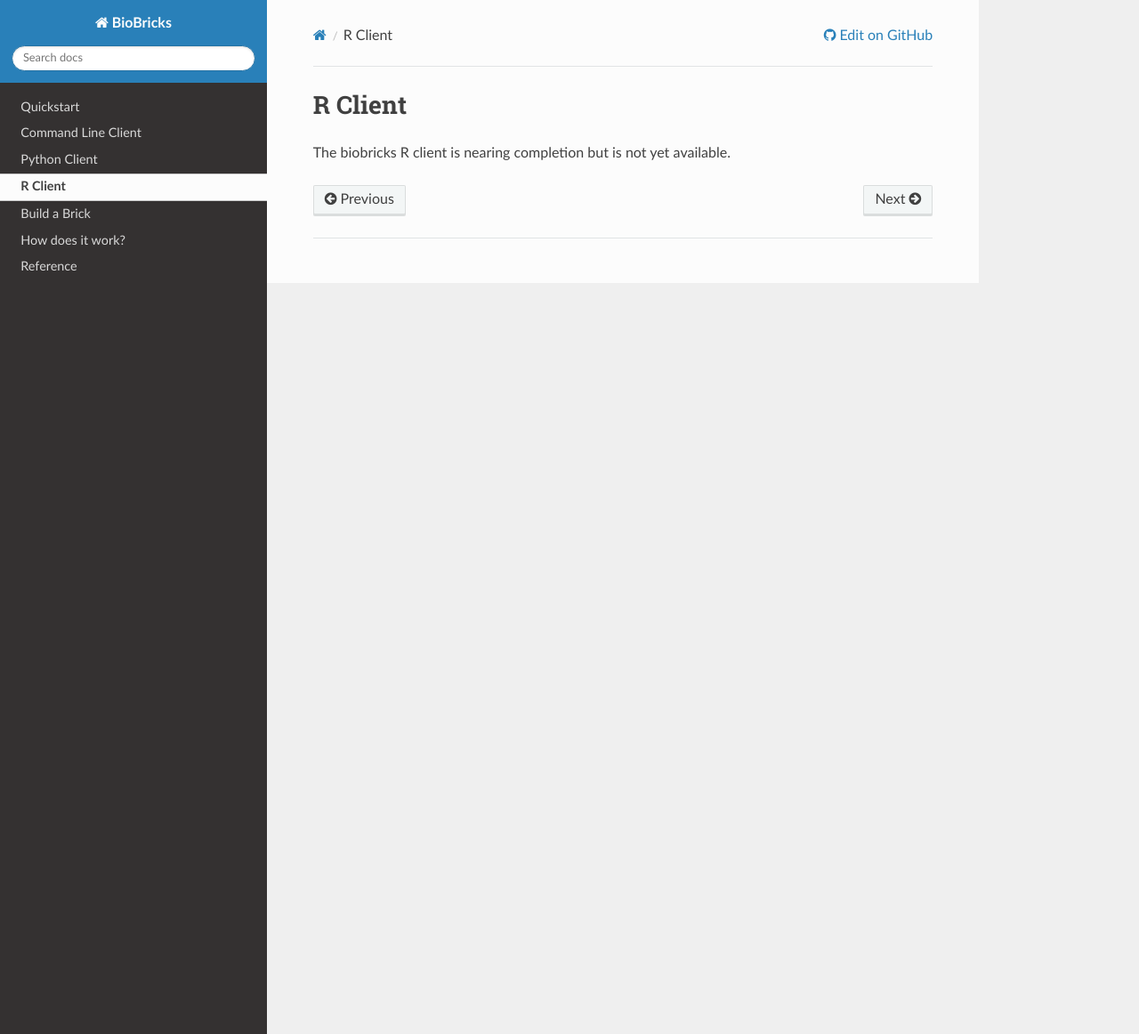
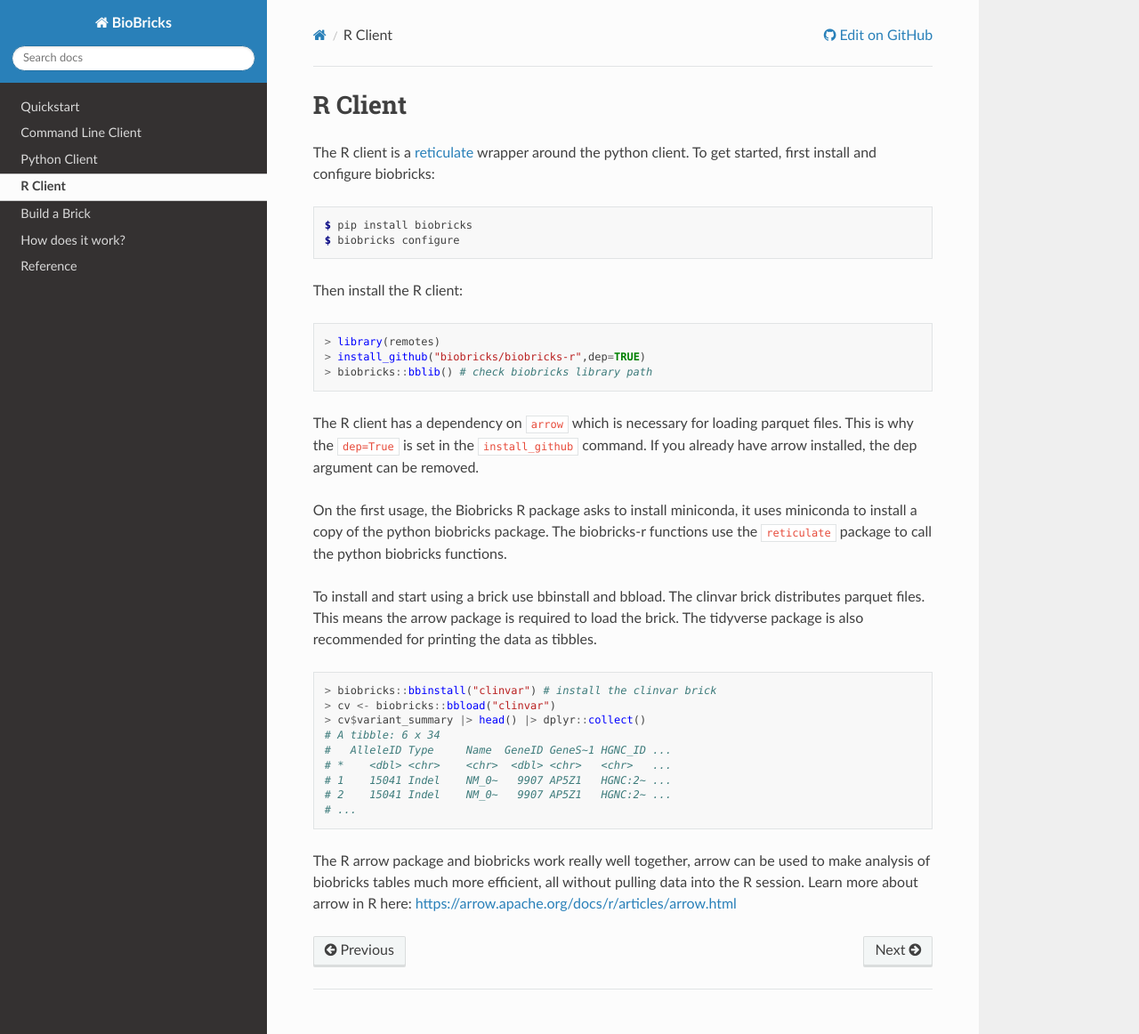
Before and after one commit to biobricks-ai/biobricks.ai, a Sphinx documentation site: the page built from docs/source/3_rclient.rst, in a window 1280 px wide and 1162 px high. Shown: the whole window at 89% size. Built offline with Sphinx 7.4.7 and the Read the Docs theme 2.0.0, drawn with Linux system fonts in a browser that asks for light colours; the version number could not be read and is left out.

Commit message:
added R client

```diff
--- a/docs/source/3_rclient.rst
+++ b/docs/source/3_rclient.rst
@@ -2,38 +2,38 @@
 R Client
 ==============
 
-The biobricks R client is nearing completion but is not yet available.
+The R client is a `reticulate <https://rstudio.github.io/reticulate/>`_ wrapper around the python client. To get started, first install and configure biobricks:
 
-.. Biobricks can be used in R after installation with `pip install biobricks`.
-.. The R client is designed to work along with the biobricks command line tool.
+.. code-block:: console
 
-.. Installation
-.. ===============
-.. The R client can be installed from `github.com/biobricks-ai/biobricks-r <https://github.com/biobricks-ai/biobricks-r>`_ with:
+  $ pip install biobricks
+  $ biobricks configure
 
-.. .. code-block:: R
+Then install the R client:
 
-..     > remotes::install_github("biobricks/biobricks-r")
+.. code-block:: R
 
-.. Install Bricks in R
-.. ====================
-.. Install bricks using the :ref:`command line client`
+  > library(remotes)
+  > install_github("biobricks/biobricks-r",dep=TRUE)
+  > biobricks::bblib() # check biobricks library path
 
-.. .. code-block:: console
+The R client has a dependency on :code:`arrow` which is necessary for loading parquet files. This is why the :code:`dep=True` is set in the :code:`install_github` command. If you already have arrow installed, the dep argument can be removed.
 
-..     $ biobricks install clinvar # replace clinvar with the desired brick
+On the first usage, the Biobricks R package asks to install miniconda, it uses miniconda to install a copy of the python biobricks package. The biobricks-r functions use the :code:`reticulate` package to call the python biobricks functions.
 
+To install and start using a brick use bbinstall and bbload. The clinvar brick distributes parquet files. This means the arrow package is required to load the brick.
+The tidyverse package is also recommended for printing the data as tibbles.
 
-.. Load Data in R
-.. ===============
-.. Loading a :ref:`brickref` returns an R list with
-.. all of the objects in the brick. The list has autocompletion for
-.. individual brick assets.
+.. code-block:: R
 
-.. Today, most brick assets are Arrow Tables. Soon, some bricks will
-.. distribute hdf5 objects for neural networks.
+  > biobricks::bbinstall("clinvar") # install the clinvar brick
+  > cv <- biobricks::bbload("clinvar")
+  > cv$variant_summary |> head() |> dplyr::collect()
+  # A tibble: 6 x 34
+  #   AlleleID Type     Name  GeneID GeneS~1 HGNC_ID ...
+  # *    <dbl> <chr>    <chr>  <dbl> <chr>   <chr>   ...
+  # 1    15041 Indel    NM_0~   9907 AP5Z1   HGNC:2~ ...
+  # 2    15041 Indel    NM_0~   9907 AP5Z1   HGNC:2~ ...
+  # ...
 
-.. .. code-block:: R
-
-..     > library(biobricks)
-..     > clinvar <- biobricks::brick_load("clinvar")
+The R arrow package and biobricks work really well together, arrow can be used to make analysis of biobricks tables much more efficient, all without pulling data into the R session. Learn more about arrow in R here: https://arrow.apache.org/docs/r/articles/arrow.html
--- a/docs/source/6_reference.rst
+++ b/docs/source/6_reference.rst
@@ -1,3 +1,5 @@
+:orphan: references
+
 =============
 Reference
 =============
--- a/docs/source/index.rst
+++ b/docs/source/index.rst
@@ -24,8 +24,8 @@ Download public databases in a single line of code. Install with pip and configu
 
 :code:`biobricks configure` creates a :code:`.biobricks` config file in the home directory with:
 
-   1. :code:`BBLIB` the path to install bricks :ref:`ref <bblib>`
-   2. :code:`TOKEN` authenticates biobricks.ai requests.
+   1. :code:`BBLIB` the path to install bricks :ref:`(learn more) <bblib>`
+   2. :code:`TOKEN` authenticates biobricks.ai requests :ref:`(learn more) <token>`.
 
 Skip the token prompt during configuration for a temporary token. For a
 permanent token, register at `biobricks.ai <https://biobricks.ai>`_
```
